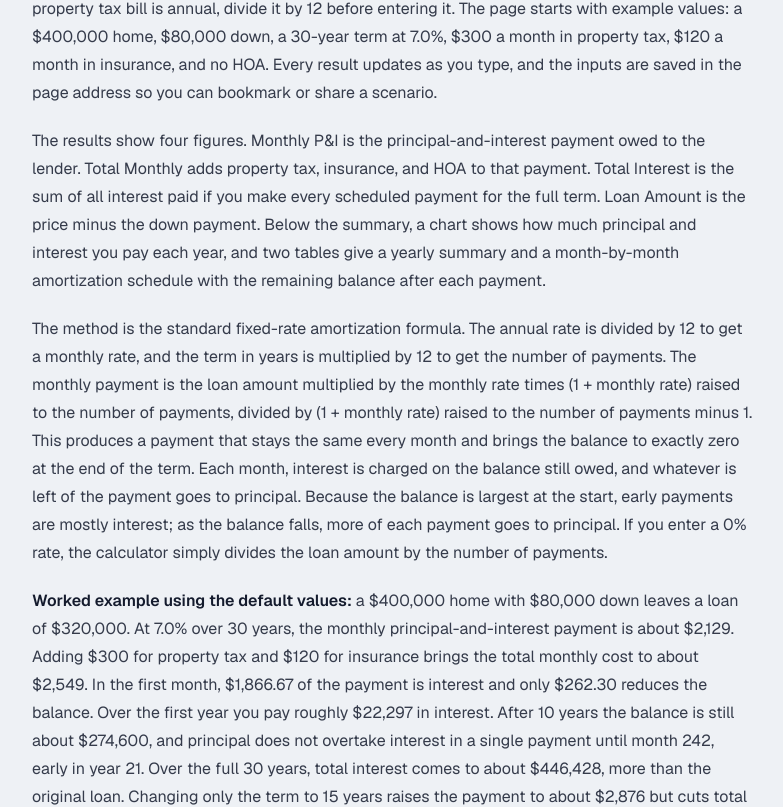
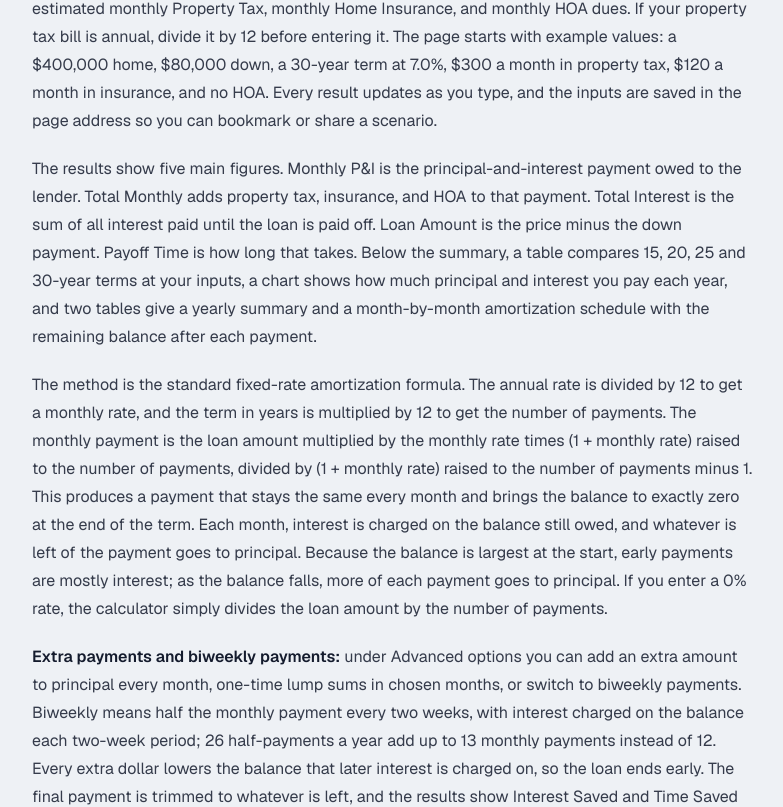
Before and after one commit to mnbarve811-web/omnicalc, a Next.js app: page /financial/mortgage in a window 1280 px wide. Shown: the part 3155-3962 px from the top of the page, without its empty margins (56-839 px from the left). Built offline with nearby package versions, Linux system fonts and the light colour scheme; no server answers.

Commit message:
describe extra payments and biweekly in mortgage guide

```diff
--- a/src/app/financial/mortgage/content.ts
+++ b/src/app/financial/mortgage/content.ts
@@ -2,19 +2,21 @@ import type { FAQItem } from '@/components/common/FAQSection'
 
 export const guideText = `A mortgage is a loan used to buy a home, repaid in equal monthly installments over a fixed term, most often 15 or 30 years. Each payment has two parts: principal, which reduces the amount you still owe, and interest, which is the lender's charge for borrowing. On top of the loan payment, most homeowners also pay property tax, homeowner's insurance, and sometimes homeowners association (HOA) dues. This calculator estimates both the loan payment on its own and the all-in monthly housing cost, and it shows how every payment is split between principal and interest for the full life of a fixed-rate loan.
 
-How to use this calculator: start with the Home Price and your Down Payment, both entered in dollars. The calculator subtracts the down payment from the price to get the Loan Amount. Enter the Loan Term in years and the annual Interest Rate your lender quotes for a fixed-rate loan. Then add your estimated monthly Property Tax, monthly Home Insurance, and monthly HOA dues. If your property tax bill is annual, divide it by 12 before entering it. The page starts with example values: a $400,000 home, $80,000 down, a 30-year term at 7.0%, $300 a month in property tax, $120 a month in insurance, and no HOA. Every result updates as you type, and the inputs are saved in the page address so you can bookmark or share a scenario.
+How to use this calculator: start with the Home Price and your Down Payment, both entered in dollars; the Down Payment (%) slider sets the same down payment as a share of the price. The calculator subtracts the down payment from the price to get the Loan Amount. Enter the Loan Term in years and the annual Interest Rate your lender quotes for a fixed-rate loan. Then add your estimated monthly Property Tax, monthly Home Insurance, and monthly HOA dues. If your property tax bill is annual, divide it by 12 before entering it. The page starts with example values: a $400,000 home, $80,000 down, a 30-year term at 7.0%, $300 a month in property tax, $120 a month in insurance, and no HOA. Every result updates as you type, and the inputs are saved in the page address so you can bookmark or share a scenario.
 
-The results show four figures. Monthly P&I is the principal-and-interest payment owed to the lender. Total Monthly adds property tax, insurance, and HOA to that payment. Total Interest is the sum of all interest paid if you make every scheduled payment for the full term. Loan Amount is the price minus the down payment. Below the summary, a chart shows how much principal and interest you pay each year, and two tables give a yearly summary and a month-by-month amortization schedule with the remaining balance after each payment.
+The results show five main figures. Monthly P&I is the principal-and-interest payment owed to the lender. Total Monthly adds property tax, insurance, and HOA to that payment. Total Interest is the sum of all interest paid until the loan is paid off. Loan Amount is the price minus the down payment. Payoff Time is how long that takes. Below the summary, a table compares 15, 20, 25 and 30-year terms at your inputs, a chart shows how much principal and interest you pay each year, and two tables give a yearly summary and a month-by-month amortization schedule with the remaining balance after each payment.
 
 The method is the standard fixed-rate amortization formula. The annual rate is divided by 12 to get a monthly rate, and the term in years is multiplied by 12 to get the number of payments. The monthly payment is the loan amount multiplied by the monthly rate times (1 + monthly rate) raised to the number of payments, divided by (1 + monthly rate) raised to the number of payments minus 1. This produces a payment that stays the same every month and brings the balance to exactly zero at the end of the term. Each month, interest is charged on the balance still owed, and whatever is left of the payment goes to principal. Because the balance is largest at the start, early payments are mostly interest; as the balance falls, more of each payment goes to principal. If you enter a 0% rate, the calculator simply divides the loan amount by the number of payments.
+
+Extra payments and biweekly payments: under Advanced options you can add an extra amount to principal every month, one-time lump sums in chosen months, or switch to biweekly payments. Biweekly means half the monthly payment every two weeks, with interest charged on the balance each two-week period; 26 half-payments a year add up to 13 monthly payments instead of 12. Every extra dollar lowers the balance that later interest is charged on, so the loan ends early. The final payment is trimmed to whatever is left, and the results show Interest Saved and Time Saved compared with paying only the scheduled amount. On the default $320,000 loan at 7%, an extra $500 a month pays the loan off in 17 years 9 months and saves about $206,900 in interest.
 
 Worked example using the default values: a $400,000 home with $80,000 down leaves a loan of $320,000. At 7.0% over 30 years, the monthly principal-and-interest payment is about $2,129. Adding $300 for property tax and $120 for insurance brings the total monthly cost to about $2,549. In the first month, $1,866.67 of the payment is interest and only $262.30 reduces the balance. Over the first year you pay roughly $22,297 in interest. After 10 years the balance is still about $274,600, and principal does not overtake interest in a single payment until month 242, early in year 21. Over the full 30 years, total interest comes to about $446,428, more than the original loan. Changing only the term to 15 years raises the payment to about $2,876 but cuts total interest to about $197,725, a difference of roughly $248,700.
 
 Interpreting the results: the Total Monthly figure is the number to compare against your budget, because taxes and insurance are real monthly costs even when they are paid through an escrow account. The Total Interest figure is the clearest way to compare loan terms and rates; a difference of half a percentage point can change total interest by tens of thousands of dollars on a large loan. The yearly table is useful for seeing how much equity you will have built at a given point, which matters if you expect to sell or refinance before the loan is paid off.
 
-Practical tips: try several down payment amounts to see how a smaller loan changes both the payment and total interest. Compare a 15-year and a 30-year term side by side by changing only the term field. Look up actual property tax rates for the area you are considering, since they vary widely between towns and can change your monthly cost more than a small rate difference. Ask an insurance agent for a real quote rather than guessing. Many lenders look at the share of your gross income that goes to housing, so it helps to know your Total Monthly figure before you apply.
+Practical tips: try several down payment amounts to see how a smaller loan changes both the payment and total interest. Use the term comparison table to see a 15-year and a 30-year term side by side. Look up actual property tax rates for the area you are considering, since they vary widely between towns and can change your monthly cost more than a small rate difference. Ask an insurance agent for a real quote rather than guessing. Many lenders look at the share of your gross income that goes to housing, so it helps to know your Total Monthly figure before you apply.
 
-Limitations and common mistakes: this calculator models a fixed-rate loan with a constant payment. It does not model adjustable-rate mortgages, interest-only periods, or extra principal payments. It does not include private mortgage insurance (PMI), closing costs, points, or lender fees. If you expect to pay PMI, you can add your estimated monthly PMI to the HOA field so it appears in the Total Monthly figure, but it will be labelled as part of the add-on costs rather than as PMI. Property tax and insurance are treated as fixed monthly amounts, while in reality both tend to rise over time. A common mistake is entering the annual property tax bill in the monthly field, which inflates the total twelvefold. Another is entering the down payment as a percentage; this field expects a dollar amount. Results are estimates for planning and comparison, not a loan offer or financial advice; your lender's Loan Estimate will show the exact figures for your loan.`
+Limitations and common mistakes: this calculator models a fixed-rate loan with a constant payment. It does not model adjustable-rate mortgages or interest-only periods. It does not include private mortgage insurance (PMI), closing costs, points, or lender fees. If you expect to pay PMI, you can add your estimated monthly PMI to the HOA field so it appears in the Total Monthly figure, but it will be labelled as part of the add-on costs rather than as PMI. Property tax and insurance are treated as fixed monthly amounts, while in reality both tend to rise over time. A common mistake is entering the annual property tax bill in the monthly field, which inflates the total twelvefold. Another is typing a percentage into the Down Payment field, which expects dollars; use the percentage slider instead. Results are estimates for planning and comparison, not a loan offer or financial advice; your lender's Loan Estimate will show the exact figures for your loan.`
 
 export const faqItems: FAQItem[] = [
   {
@@ -35,7 +37,7 @@ export const faqItems: FAQItem[] = [
   },
   {
     question: 'Does making extra payments really help?',
-    answer: 'Yes. Any extra amount paid toward principal reduces the balance that future interest is charged on, which shortens the loan and lowers total interest. Even one extra payment a year can take several years off a 30-year loan. This calculator shows the scheduled payment only and does not model extra payments, but you can see the effect of paying faster by comparing a shorter loan term.',
+    answer: 'Yes. Any extra amount paid toward principal reduces the balance that future interest is charged on, which shortens the loan and lowers total interest. Even one extra payment a year can take several years off a 30-year loan. Open Advanced options in this calculator to add an extra monthly amount, one-time lump sums, or biweekly payments, and it shows the interest and time saved.',
   },
   {
     question: 'What is included in monthly housing costs (PITI)?',
```
